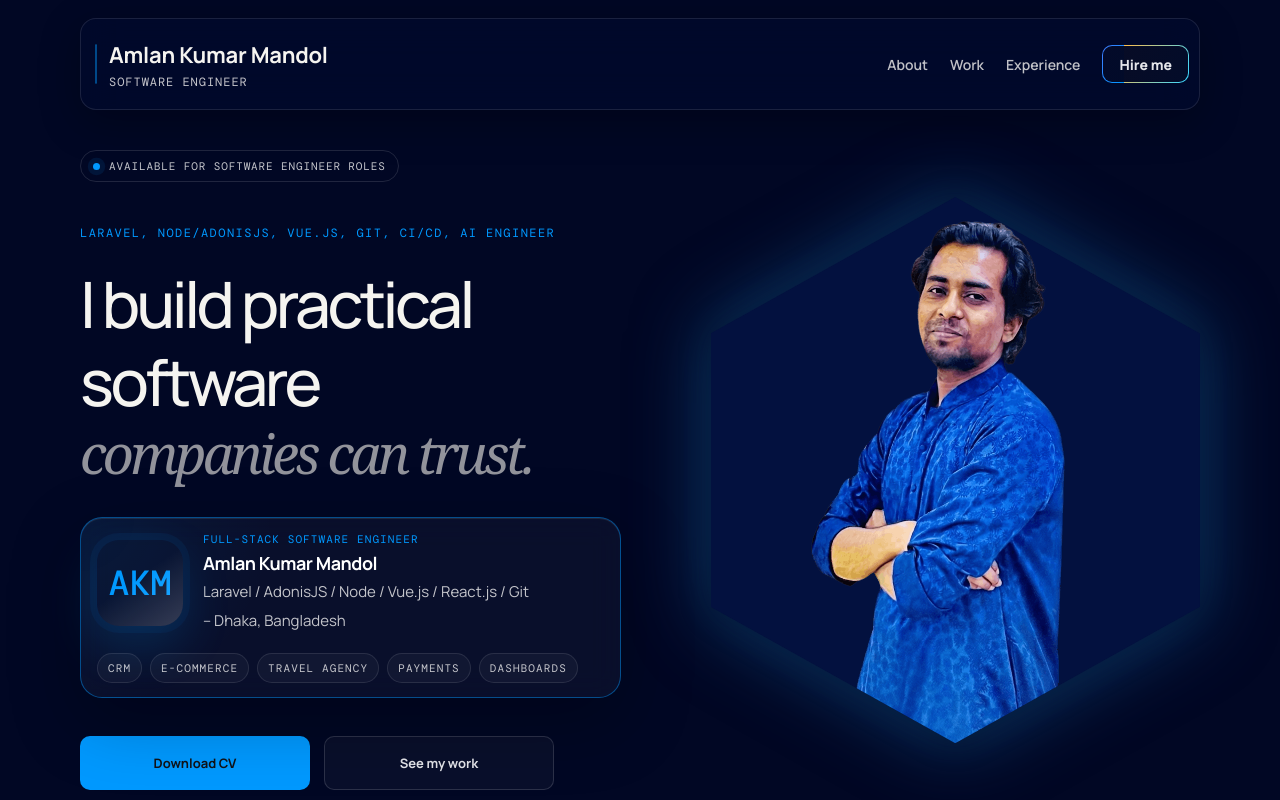
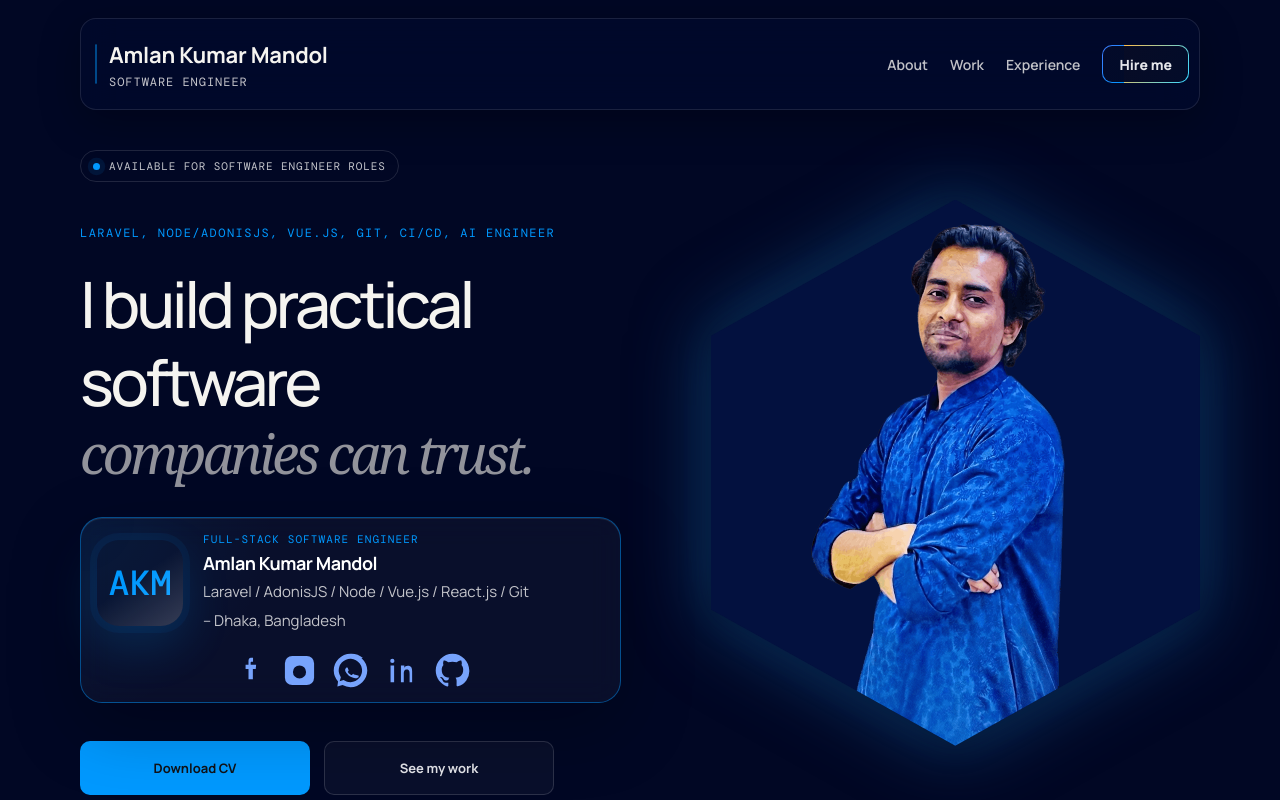
Before and after one commit to AKmandol/amlan-portfolio, a Vue app: page / in a window 1280 px wide. Shown: the top 800 px of the page. Built offline with nearby package versions, Linux system fonts and the light colour scheme.

Commit message:
Social update

```diff
--- a/src/App.vue
+++ b/src/App.vue
@@ -294,12 +294,41 @@ const submitContact = () => {
               <p>Laravel / AdonisJS / Node / Vue.js / React.js / Git </p>
               <p>-- Dhaka, Bangladesh</p>
             </div>
-            <div class="profile-tags" aria-label="Primary strengths">
-              <span>CRM</span>
-              <span>E-Commerce</span>
-              <span>Travel Agency</span>
-              <span>Payments</span>
-              <span>Dashboards</span>
+            <div class="profile-tags social-links" aria-label="Social links">
+              <a href="https://www.facebook.com/amlan.mandol" title="Facebook" aria-label="Facebook" target="_blank" rel="noopener noreferrer" class="social-link">
+                <svg width="35" height="35" viewBox="0 0 24 24" aria-hidden="true" focusable="false">
+                  <rect x="0" y="0" width="24" height="24" rx="5" fill="var(--social-bg,#1877F2)" />
+                  <path fill="var(--social-fg,#fff)" d="M15.12 8.05h-1.64V6.53c0-.45.3-.56.5-.56h1.13V3.2h-1.55C12.8 3.2 12 3.91 12 5.26v2.79H10v2.96h2v7.03h2.99v-7.03h1.99l.24-2.96z" />
+                </svg>
+              </a>
+
+              <a href="https://www.instagram.com/amlan.mandol" title="Instagram" aria-label="Instagram" target="_blank" rel="noopener noreferrer" class="social-link">
+                <svg width="35" height="35" viewBox="0 0 24 24" aria-hidden="true" focusable="false">
+                  <rect x="0" y="0" width="24" height="24" rx="5" fill="var(--social-bg,#E1306C)" />
+                  <path fill="var(--social-fg,#fff)" d="M7 2h10a5 5 0 015 5v10a5 5 0 01-5 5H7a5 5 0 01-5-5V7a5 5 0 015-5zm5 6.5A4.5 4.5 0 1016.5 13 4.5 4.5 0 0012 8.5zM18.5 6a1.5 1.5 0 11-1.5-1.5A1.5 1.5 0 0118.5 6z" />
+                </svg>
+              </a>
+
+              <a href="https://wa.me/8801733472747" title="WhatsApp" aria-label="WhatsApp" target="_blank" rel="noopener noreferrer" class="social-link">
+                <svg width="35" height="35" viewBox="0 0 24 24" aria-hidden="true" focusable="false">
+                  <rect x="0" y="0" width="24" height="24" rx="5" fill="var(--social-bg,#25D366)" />
+                  <path fill="var(--social-fg,#fff)" d="M20.52 3.48A11.8 11.8 0 0012 .5C5.73.5.5 5.73.5 12a11.8 11.8 0 002.96 7.52L3 23l3.54-1A11.8 11.8 0 0012 23.5c6.27 0 11.5-5.23 11.5-11.5 0-3.07-1.2-5.92-3.98-8.52zM12 20a8 8 0 01-4.45-1.3l-.32-.2-2.64.82.82-2.63-.2-.33A8 8 0 1112 20zm3.2-5.1c-.18-.09-1.06-.52-1.22-.58-.16-.06-.28.09-.4.09-.12.18-.47.58-.57.7-.1.12-.2.13-.38.05-.18-.08-.76-.28-1.45-.9-.54-.48-.9-1.08-1-1.26-.11-.18-.01-.28.08-.37.08-.08.18-.2.27-.3.09-.1.12-.18.18-.3.06-.12.03-.22-.02-.31-.05-.09-.4-1.01-.55-1.38-.14-.36-.28-.31-.38-.31-.1 0-.22-.01-.34-.01-.12 0-.31.05-.47.22-.16.17-.62.6-.62 1.46 0 .86.64 1.68.73 1.79.09.11 1.25 1.93 3.02 2.76 1.28.63 2.3.89 3.09 1.01.43.06.82.05 1.13.03.34-.03 1.06-.43 1.21-.85.15-.42.15-.78.11-.85-.05-.07-.18-.11-.37-.2z" />
+                </svg>
+              </a>
+
+              <a href="https://www.linkedin.com/in/amlan-kumar-mandol-644b061b8" title="LinkedIn" aria-label="LinkedIn" target="_blank" rel="noopener noreferrer" class="social-link">
+                <svg width="35" height="35" viewBox="0 0 24 24" aria-hidden="true" focusable="false">
+                  <rect x="0" y="0" width="24" height="24" rx="5" fill="var(--social-bg,#0077B5)" />
+                  <path fill="var(--social-fg,#fff)" d="M6.94 8.5H4.5V20h2.44V8.5zM5.72 6.9a1.45 1.45 0 110-2.9 1.45 1.45 0 010 2.9zM20 20h-2.44v-5.6c0-1.33-.03-3.04-1.85-3.04-1.85 0-2.13 1.44-2.13 2.93V20H11.6V8.5h2.34v1.56h.03c.33-.62 1.14-1.27 2.35-1.27 2.51 0 2.97 1.65 2.97 3.79V20z" />
+                </svg>
+              </a>
+
+              <a href="https://github.com/AKmandol" title="GitHub" aria-label="GitHub" target="_blank" rel="noopener noreferrer" class="social-link">
+                <svg width="35" height="35" viewBox="0 0 24 24" aria-hidden="true" focusable="false">
+                  <rect x="0" y="0" width="24" height="24" rx="5" fill="var(--social-bg,#24292e)" />
+                  <path fill="var(--social-fg,#fff)" d="M12 .5C5.73.5.5 5.73.5 12c0 5.08 3.29 9.38 7.86 10.9.58.11.79-.25.79-.56 0-.28-.01-1.02-.02-2-3.2.7-3.88-1.5-3.88-1.5-.52-1.33-1.27-1.69-1.27-1.69-1.04-.71.08-.7.08-.7 1.15.08 1.75 1.18 1.75 1.18 1.02 1.75 2.68 1.25 3.33.96.1-.75.4-1.25.73-1.54-2.56-.29-5.26-1.28-5.26-5.69 0-1.26.45-2.29 1.18-3.1-.12-.29-.51-1.45.11-3.03 0 0 .97-.31 3.18 1.18a11.06 11.06 0 012.9-.39c.98 0 1.97.13 2.9.39 2.2-1.49 3.17-1.18 3.17-1.18.62 1.58.23 2.74.11 3.03.73.81 1.18 1.84 1.18 3.1 0 4.42-2.71 5.39-5.29 5.68.41.35.77 1.04.77 2.1 0 1.52-.01 2.75-.01 3.12 0 .31.21.68.8.56A10.52 10.52 0 0023.5 12C23.5 5.73 18.27.5 12 .5z" />
+                </svg>
+              </a>
             </div>
           </div>
 
--- a/src/style.css
+++ b/src/style.css
@@ -2587,3 +2587,20 @@ img {
 .p-1{
   padding: 5px;
 }
+
+.profile-tags.social-links {
+    --social-bg: var(--theme-color, #05499700);
+    --social-fg: var(--theme-on-color, #77a3fc);
+    display: flex;
+    gap: 1rem;
+    align-items: center;
+    justify-content: center;
+  }
+
+  .social-link svg {
+    display: block;
+  }
+
+  .social-link svg rect { fill: var(--social-bg); }
+  .social-link svg path,
+  .social-link svg text { fill: var(--social-fg); }
```
